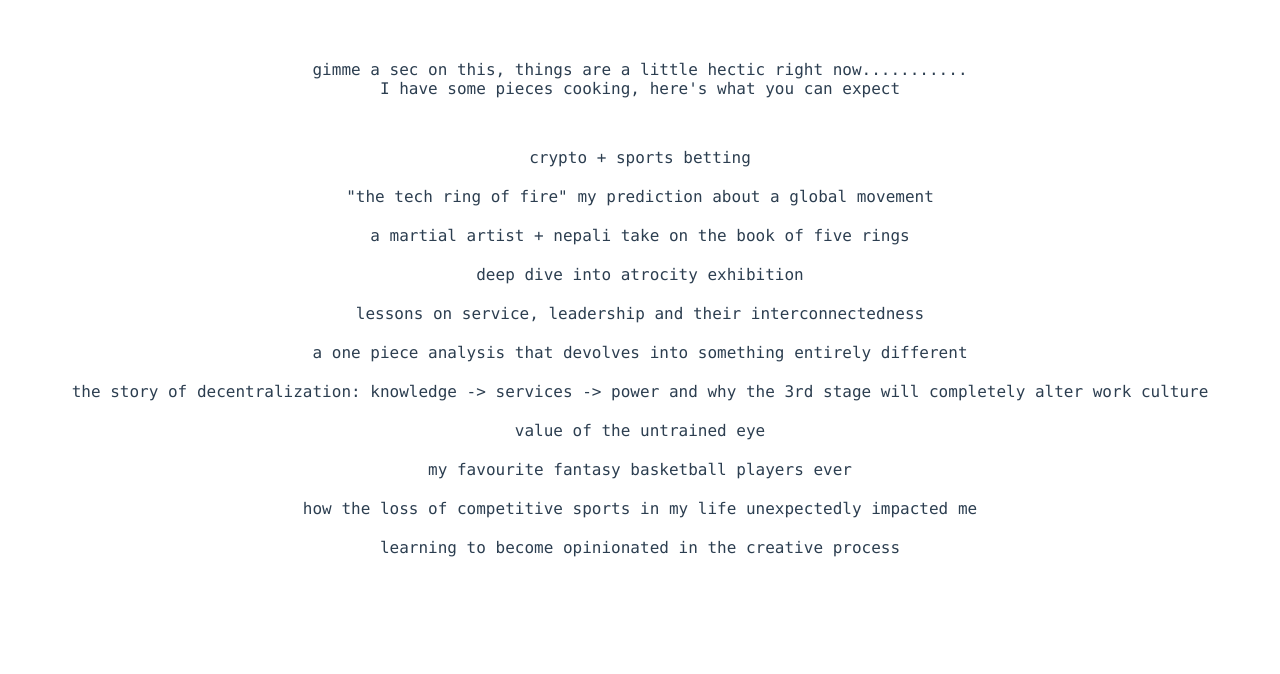
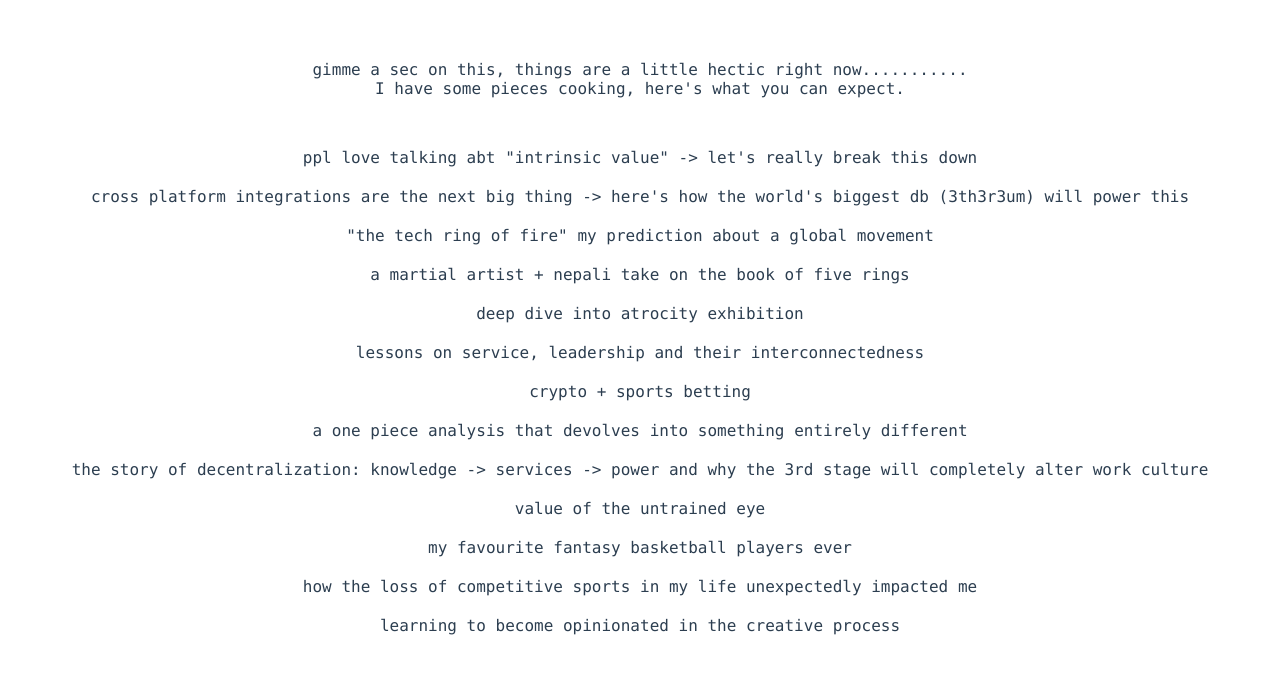
Before and after one commit to beshup/ishan.blog, a Vue app: page / in a window 1280 px wide. Shown: the top 674 px of the page. Built offline with nearby package versions, Linux system fonts and the light colour scheme.

Commit message:
cooking up sum more

```diff
--- a/src/App.vue
+++ b/src/App.vue
@@ -1,13 +1,15 @@
 <template>
   <div id="app">
     <div>gimme a sec on this, things are a little hectic right now...........</div>
-    <div class="header">I have some pieces cooking, here's what you can expect</div>
+    <div class="header">I have some pieces cooking, here's what you can expect.</div>
     <div>
-      <div class="list">crypto + sports betting</div>
+      <div class="list">ppl love talking abt "intrinsic value" -> let's really break this down</div>
+      <div class="list">cross platform integrations are the next big thing -> here's how the world's biggest db (3th3r3um) will power this</div>
       <div class="list">"the tech ring of fire" my prediction about a global movement</div>
       <div class="list">a martial artist + nepali take on the book of five rings</div>
       <div class="list">deep dive into atrocity exhibition</div>
       <div class="list">lessons on service, leadership and their interconnectedness</div>
+      <div class="list">crypto + sports betting</div>
       <div class="list">a one piece analysis that devolves into something entirely different</div>
       <div class="list">the story of decentralization: knowledge -> services -> power and why the 3rd stage will completely alter work culture</div>
       <div class="list">value of the untrained eye</div>
```
